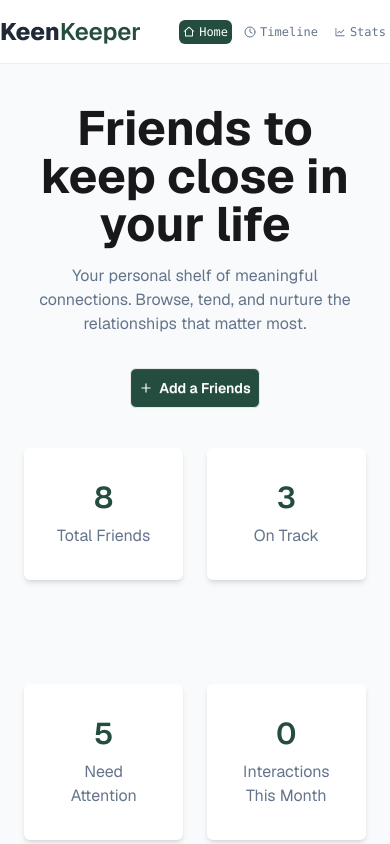
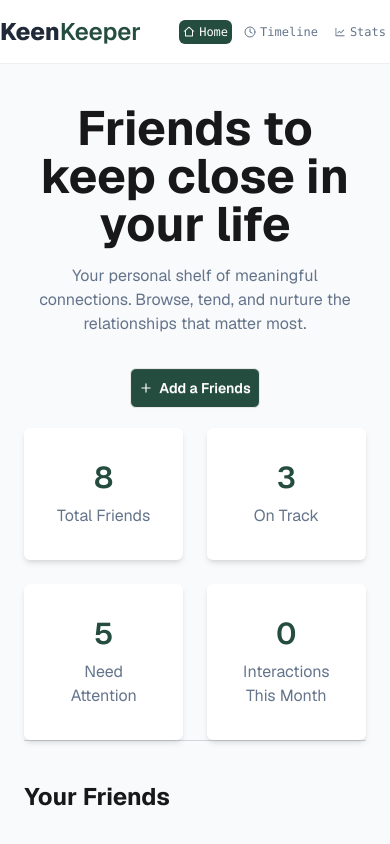
Before and after one commit to raselbabu273/keen-keeper-session, a React (Vite) app: page / in a window 390 px wide. Shown: the top 844 px of the page. Built offline with nearby package versions, Linux system fonts and the light colour scheme.

Commit message:
Responsive ongoing

```diff
--- a/src/Page/Hero.jsx
+++ b/src/Page/Hero.jsx
@@ -26,20 +26,20 @@ const Hero = () => {
         </div>
       </div>
 
-      <div className="grid grid-cols-2 md:grid-cols-4 justify-center gap-6 border-b border-gray-300">
-        <div className="text-center bg-[#FFFFFF] my-10 p-8 shadow-md rounded-md w-full">
+      <div className="grid grid-cols-2 md:grid-cols-4 justify-center gap-6 border-b border-gray-300 my-5 md:my-12">
+        <div className="text-center bg-[#FFFFFF] p-8 shadow-md rounded-md w-full">
           <h3 className="text-3xl text-[#244D3F] font-semibold mb-2">8</h3>
           <p className="text-[#64748B]">Total Friends</p>
         </div>
-        <div className="text-center bg-[#FFFFFF] my-10 p-8 shadow-md rounded-md w-full">
+        <div className="text-center bg-[#FFFFFF] p-8 shadow-md rounded-md w-full">
           <h3 className="text-3xl text-[#244D3F] font-semibold mb-2">3</h3>
           <p className="text-[#64748B]">On Track</p>
         </div>
-        <div className="text-center bg-[#FFFFFF] my-10 p-8 shadow-md rounded-md w-full">
+        <div className="text-center bg-[#FFFFFF] p-8 shadow-md rounded-md w-full">
           <h3 className="text-3xl text-[#244D3F] font-semibold mb-2">5</h3>
           <p className="text-[#64748B]">Need Attention</p>
         </div>
-        <div className="text-center bg-[#FFFFFF] my-10 p-8 shadow-md rounded-md w-full">
+        <div className="text-center bg-[#FFFFFF] p-8 shadow-md rounded-md w-full">
           <h3 className="text-3xl text-[#244D3F] font-semibold mb-2">{timelineData.length}</h3>
           <p className="text-[#64748B]">Interactions This Month</p>
         </div>
```
